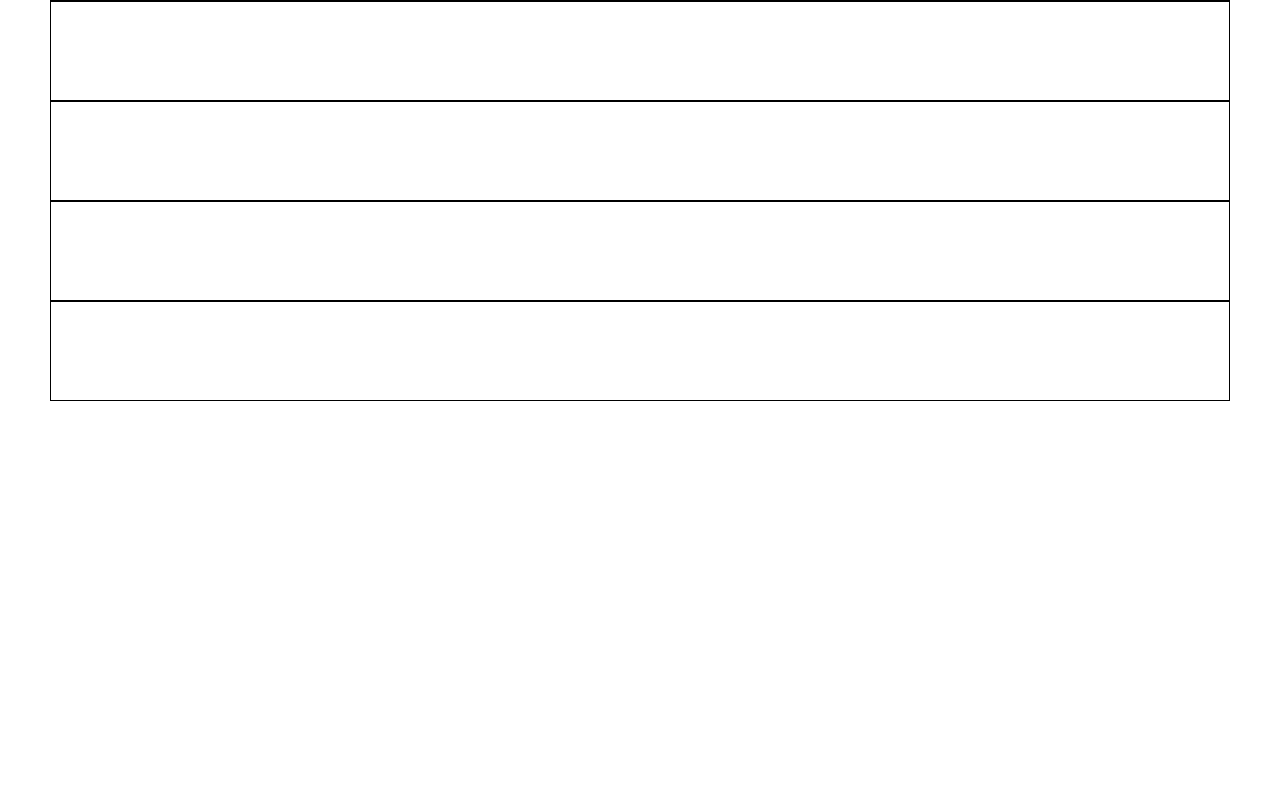
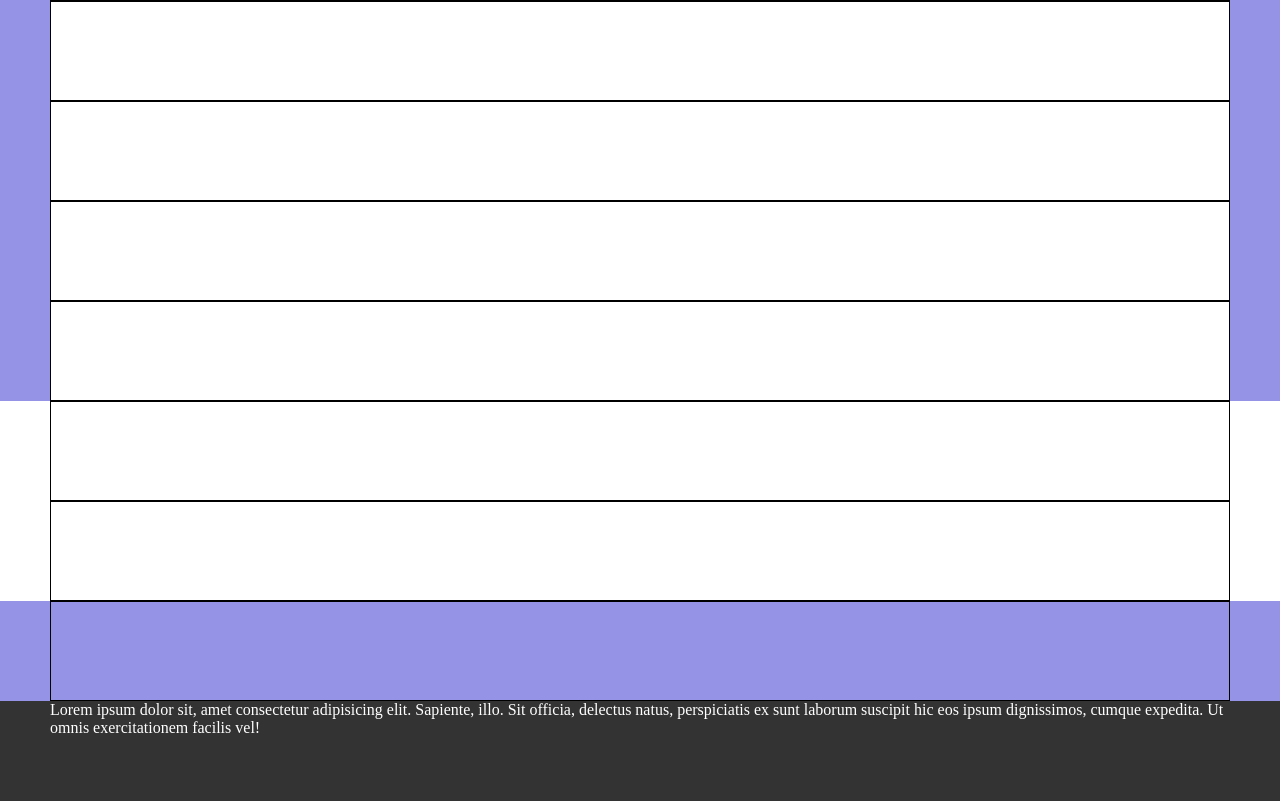
Before and after one commit to fabiomuzzu/htmlcss-responsive-layout, a plain HTML site: page index.html in a window 1280 px wide. Shown: the part 1469-2270 px from the top of the page. Before the commit the page ends 1870 px from the top, so only its background shows below. Drawn offline with Linux system fonts and the light colour scheme.

Commit message:
[ADD] section 5-6-footer block division

```diff
--- a/css/style.css
+++ b/css/style.css
@@ -19,10 +19,18 @@
     width: 100%;
 }
 
-/* FLEX */
-
 /* COLUMN SECTION TOGLIERE ALTEZZE */
 .col-50{
+    width: 100%;
+    height: 100px;
+}
+
+.col-70{
+    width: 100%;
+    height: 100px;
+}
+
+.col-30{
     width: 100%;
     height: 100px;
 }
@@ -43,7 +51,9 @@
 }
 
 /* BG COLOR */
-#section2{
+#section2.container,
+#section4.container,
+#section6.container{
     background-color: #9593e6;
 }
 
@@ -51,10 +61,7 @@
     background-color: green;
 }
 
-#section1 .col-66{
-    background-color: red;
-}
-
+#section1 .col-66,
 #section1 .col-33{
     background-color: red;
 }
@@ -124,3 +131,21 @@ header .col-50{
 #section4 .row{
     flex-direction: column;
 }
+
+#section4 .col-100,
+#section4 .col-33{
+    background-color: #fff;
+}
+
+/* SEZIONE 5 */
+#section5 .row{
+    flex-direction: column;
+}
+
+/* SEZIONE 6 */
+
+/* FOOTER */
+footer{
+    background-color: #333333;
+    color: #fff;
+}
--- a/index.html
+++ b/index.html
@@ -137,11 +137,42 @@
                 </div>
             </div>
            <!-- SEZIONE 5 -->
+           <div class="container" id="section5">
+                <div class="row padding0-50">
+                    <div class="col-70 border">
+                        <div class="content">
+
+                        </div>
+                    </div>
+                    <div class="col-30 border">
+                        <div class="content">
+
+                        </div>
+                    </div>
+                </div>
+            </div>
            <!-- SEZIONE 6 -->
+           <div class="container" id="section6">
+                <div class="row padding0-50">
+                    <div class="col-100 border">
+                        <div class="content">
+
+                        </div>
+                    </div>
+                </div>
+            </div>
        </main>
        <!-- FOOTER -->
        <footer>
-
+        <div class="container">
+            <div class="row padding0-50">
+                <div class="col-100">
+                    <div class="content">
+                        Lorem ipsum dolor sit, amet consectetur adipisicing elit. Sapiente, illo. Sit officia, delectus natus, perspiciatis ex sunt laborum suscipit hic eos ipsum dignissimos, cumque expedita. Ut omnis exercitationem facilis vel!
+                    </div>
+                </div>
+            </div>
+        </div>
        </footer>
     </body>
 </html>
```
Lines whose indentation alone changed are shown as unchanged.
